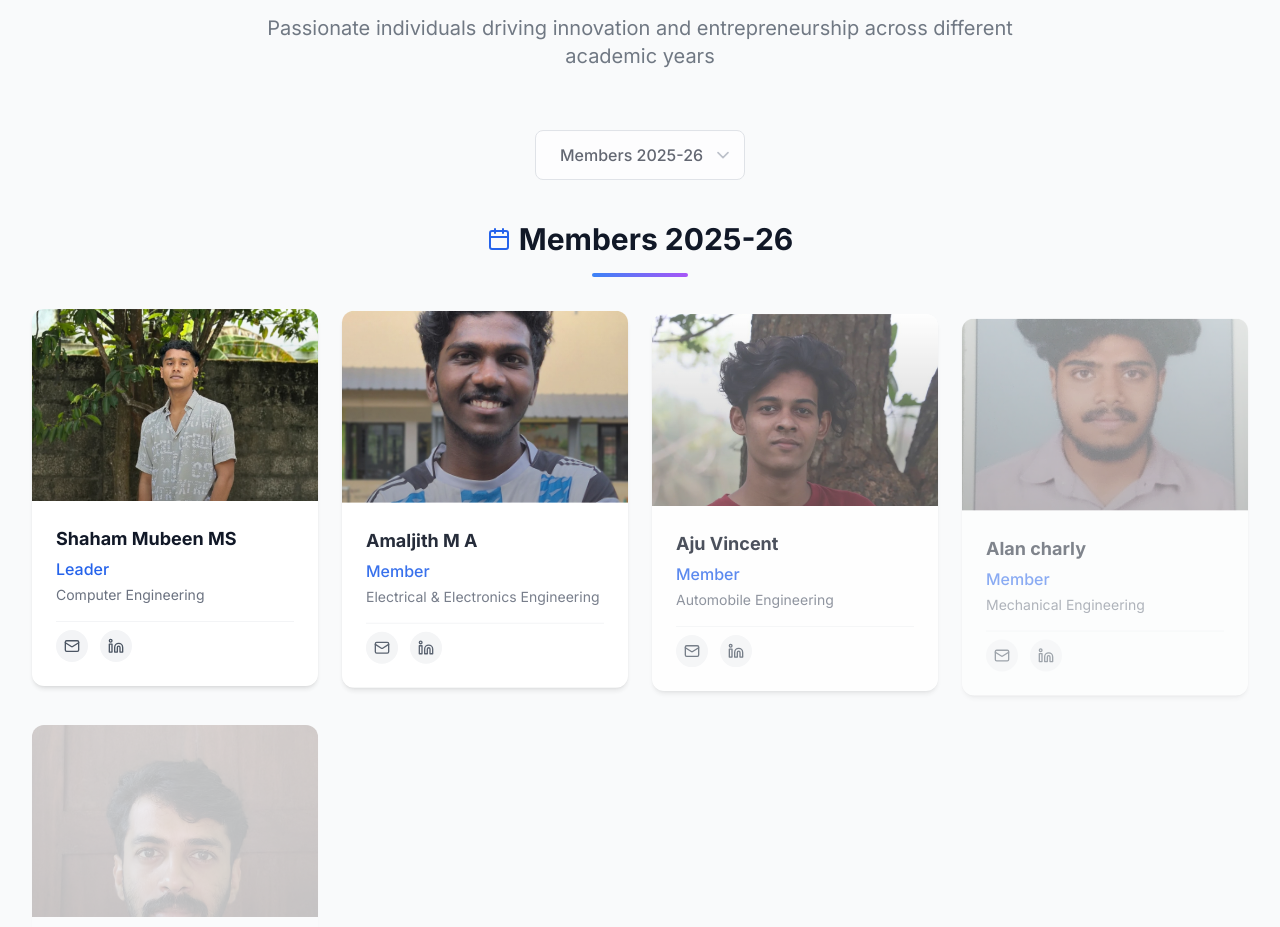
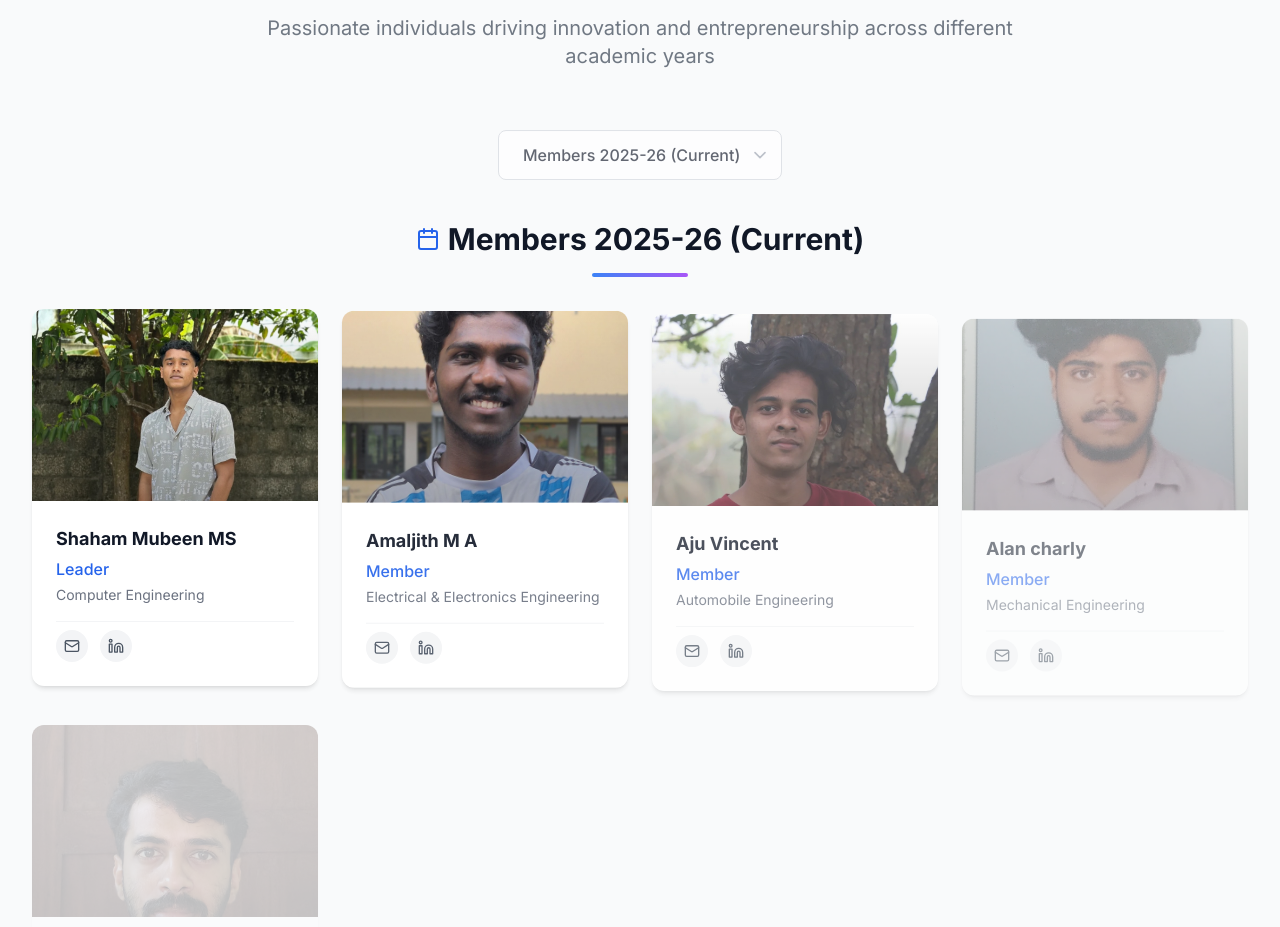
Before and after one commit to Abhinavsathyann/KPTC-IEDC, a React (Vite) app: page / in a window 1280 px wide. Shown: the part 9560-10487 px from the top of the page. Built offline with nearby package versions, Linux system fonts and the light colour scheme.

Commit message:
modified:   src/components/Team.tsx

```diff
--- a/src/components/Team.tsx
+++ b/src/components/Team.tsx
@@ -239,7 +239,7 @@ const Team: React.FC = () => {
   ];
 
   const yearOptions = [
-    { value: "2025-26", label: "Members 2025-26", members: members2025_26 },
+    { value: "2025-26", label: "Members 2025-26 (Current)",  members: members2025_26 },
     { value: "2024-25", label: "Members 2024-25", members: members2024_25 },
    { value: "2023-24", label: "Members 2023-24", members: members2023_24 },
   ];
```
